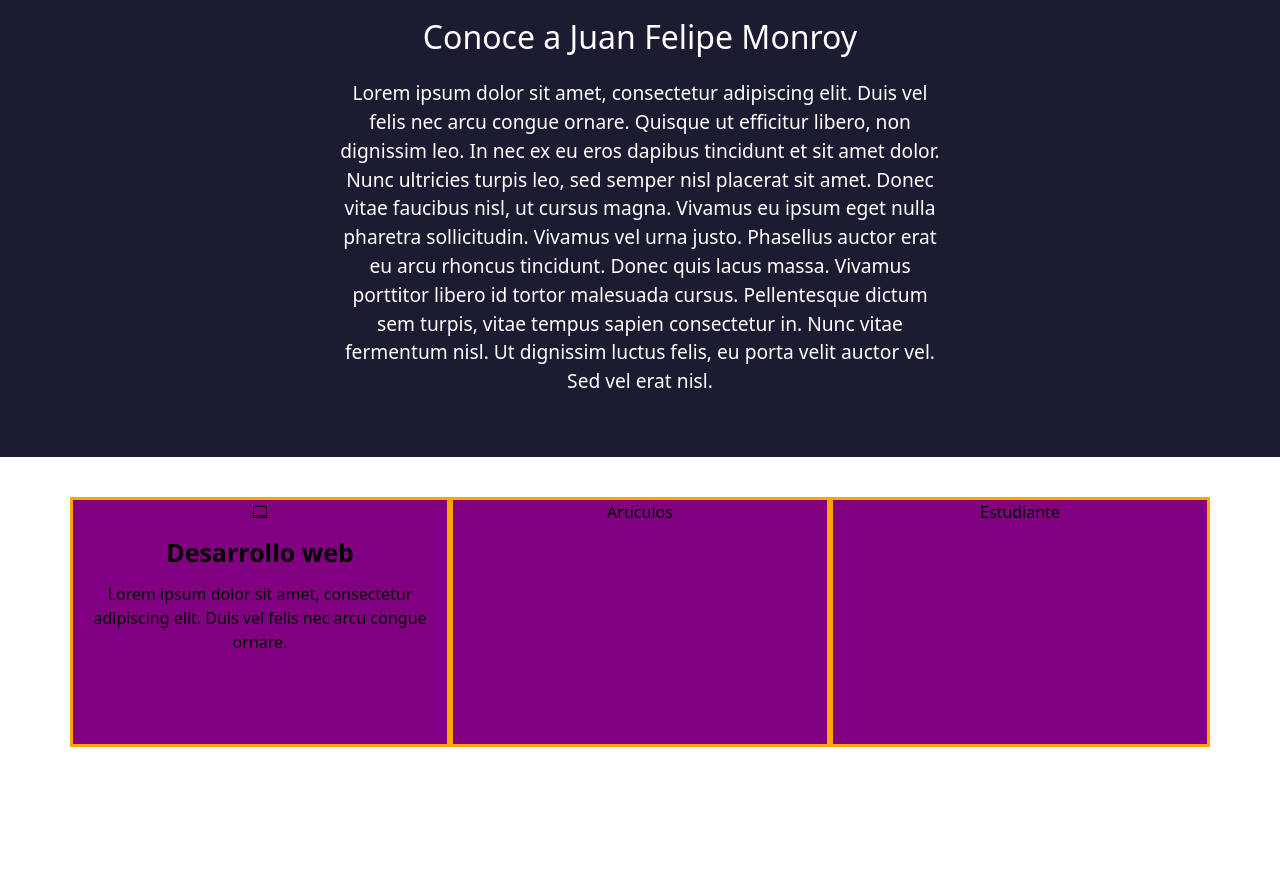
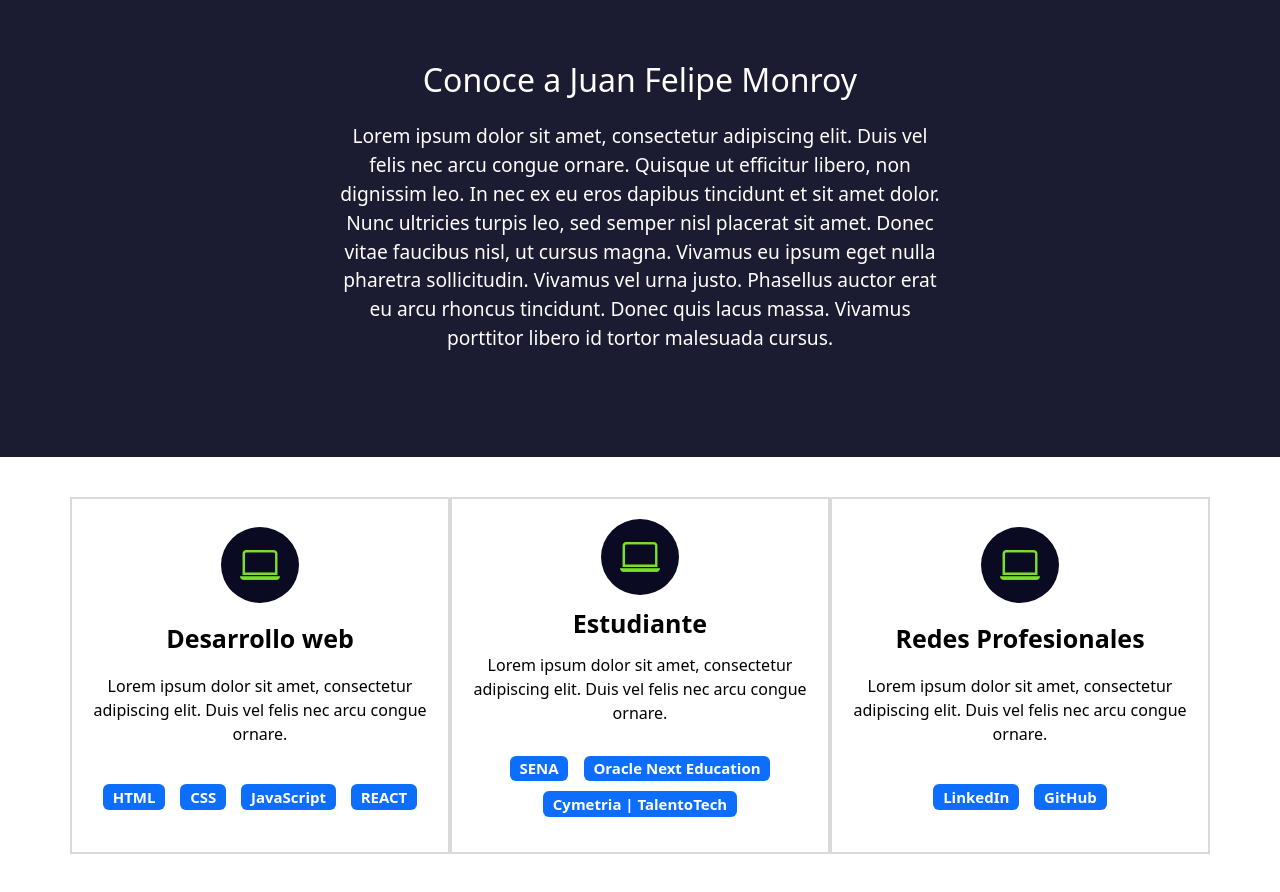
Before and after one commit to JuanfeMonroyJ/PortafolioActualizado, a plain HTML site: page index.html in a window 1280 px wide. Shown: the part 938-1830 px from the top of the page. Before the commit the page ends 1725 px from the top, so only its background shows below. Drawn offline with nearby package versions, Linux system fonts and the light colour scheme; a web font is replaced by a local one.

Commit message:
Terminando sección experiencia

```diff
--- a/index.html
+++ b/index.html
@@ -78,8 +78,7 @@
                 sit amet dolor. Nunc ultricies turpis leo, sed semper nisl placerat sit amet. Donec vitae faucibus nisl,
                 ut cursus magna. Vivamus eu ipsum eget nulla pharetra sollicitudin. Vivamus vel urna justo. Phasellus
                 auctor erat eu arcu rhoncus tincidunt. Donec quis lacus massa. Vivamus porttitor libero id tortor
-                malesuada cursus. Pellentesque dictum sem turpis, vitae tempus sapien consectetur in. Nunc vitae
-                fermentum nisl. Ut dignissim luctus felis, eu porta velit auctor vel. Sed vel erat nisl.</p>
+                malesuada cursus.</p>
         </div>
     </section>
     <!-- Experiencia -->
@@ -92,16 +91,37 @@
                     <p class="experiencia-titulo">Desarrollo web</p>
                     <p>Lorem ipsum dolor sit amet, consectetur adipiscing elit. Duis vel felis nec arcu
                         congue ornare.</p>
-                </div>
-                <!-- Artículos -->
-                <div class="columna col-12 col-md-4">
-                    Artículos
+                    <div class="badges-contenedor">
+                        <span class="badge text-bg-primary">HTML</span>
+                        <span class="badge text-bg-primary">CSS</span>
+                        <span class="badge text-bg-primary">JavaScript</span>
+                        <span class="badge text-bg-primary">REACT</span>
+                    </div>
                 </div>
                 <!-- Estudiante -->
                 <div class="columna col-12 col-md-4">
-                    Estudiante
+                    <i class="bi bi-laptop"></i>
+                    <p class="experiencia-titulo">Estudiante</p>
+                    <p>Lorem ipsum dolor sit amet, consectetur adipiscing elit. Duis vel felis nec arcu
+                        congue ornare.</p>
+                    <div class="badges-contenedor">
+                        <span class="badge text-bg-primary"> SENA </span>
+                        <span class="badge text-bg-primary"> Oracle Next Education </span>
+                        <span class="badge text-bg-primary"> Cymetria | TalentoTech</span>
+                    </div>
                 </div>
-            </div>
+                <!-- Redes Profesionales -->
+                <div class="columna col-12 col-md-4">
+                    <i class="bi bi-laptop"></i>
+                    <p class="experiencia-titulo">Redes Profesionales</p>
+                    <p>Lorem ipsum dolor sit amet, consectetur adipiscing elit. Duis vel felis nec arcu
+                        congue ornare.</p>
+                    <div class="badges-contenedor">
+                        <span class="badge text-bg-primary">LinkedIn</span>
+                        <span class="badge text-bg-primary">GitHub</span>
+                    </div>
+                </div>
+
         </div>
     </section>
 
--- a/style.css
+++ b/style.css
@@ -1,6 +1,7 @@
 /* Variables CSS */
 :root {
     --letra-titulo: "Rubik Dirt", system-ui;
+    --fondos:  #1b1b32;
 }
 
 
@@ -30,7 +31,7 @@ h1 {
 
 .seccion-oscura {
     color: white;
-    background-color: #1b1b32;
+    background-color: var(--fondos);
 }
 
 .seccion-clara {
@@ -86,7 +87,31 @@ h1 {
 
 /* Experiencia */
 .experiencia {
-    padding: 40px;
+    padding: 40px 40px 60px 40px;
+
+}
+
+.experiencia .columna {
+    padding: 20px;
+    border: 2px solid #8080804d;
+    display: flex;
+    flex-direction: column;
+    align-items: center;
+    justify-content: space-evenly;
+    transition: all 0.2s ease-in;
+}
+
+.experiencia .columna:hover {
+    color: white;
+    background-color: var(--fondos);
+}
+
+.experiencia i {
+    font-size: 2.5rem;
+    color: #7ade30;
+    background-color: #0a0a23;
+    padding: 8px 19px;
+    border-radius: 50%;
 
 }
 
@@ -96,11 +121,17 @@ h1 {
     margin: 10px 0;
 }
 
-.experiencia .row div {
-    height: 250px;
-    background-color: purple;
-    border: 3px solid orange;
+.badges-contenedor {
+    font-size: 1.25rem;
+    font-weight: bold;
+    margin: 10px 0;
 }
+
+.badge {
+    margin: 5px;
+}
+
+
 
 /* Adaptable (Responsivo) */
 @media screen and (max-width: 767px) {
```
